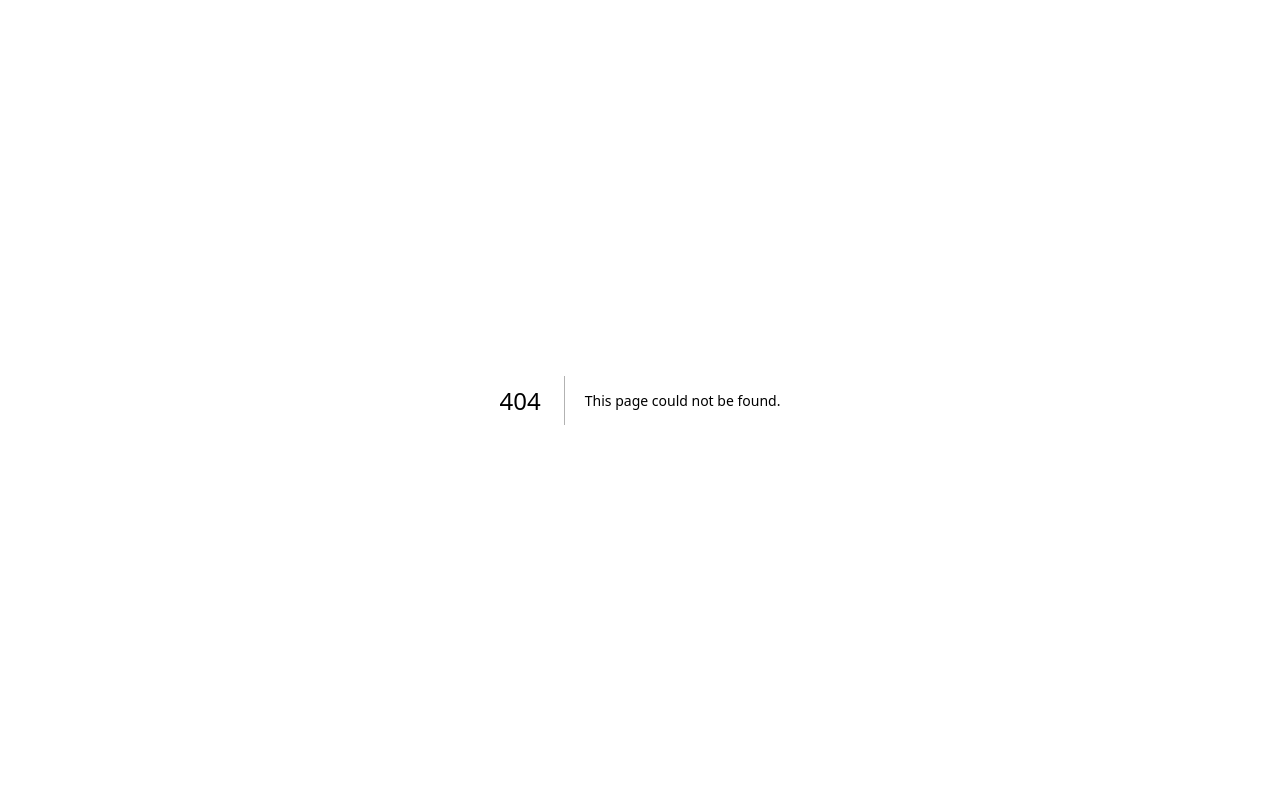
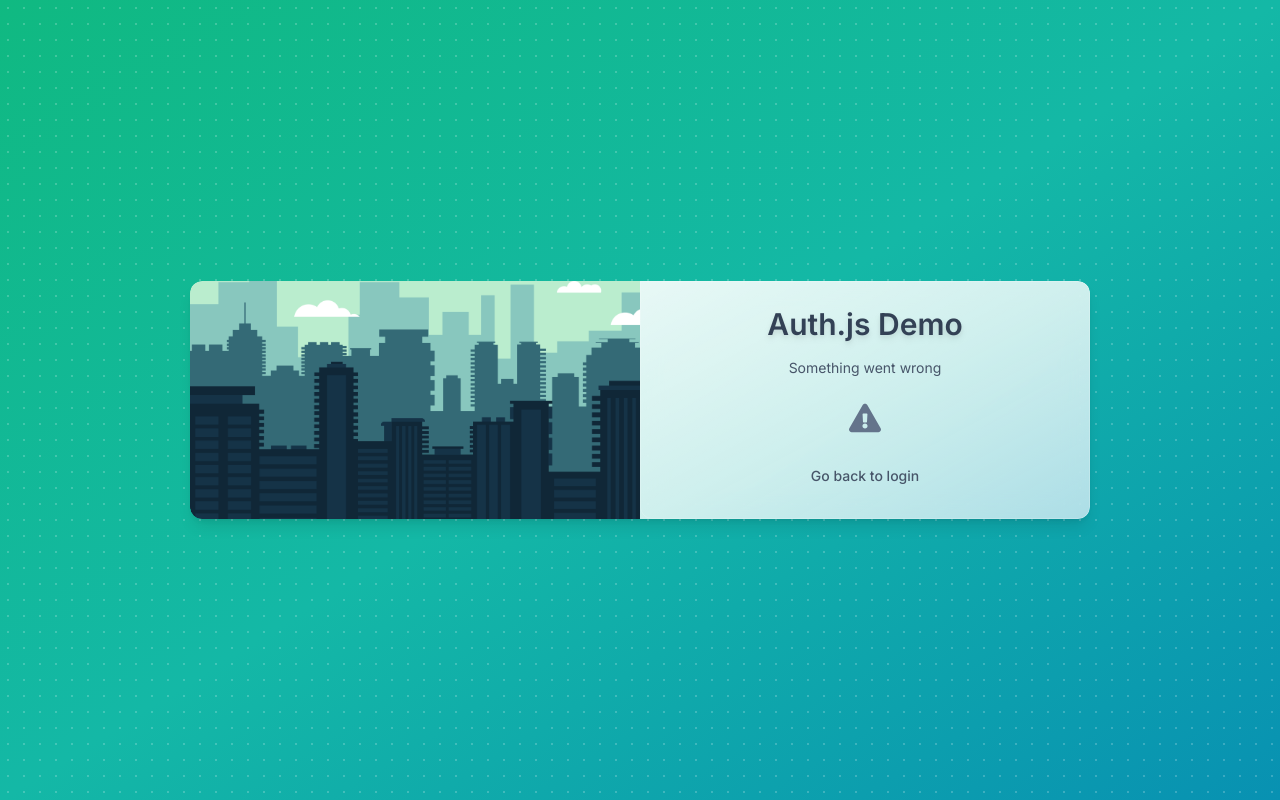
Before and after one commit to neilivanorencia/auth-js-demo, a Next.js app: page /error in a window 1280 px wide. Before the commit this address had no page. Built offline with nearby package versions, Linux system fonts and the light colour scheme.

Commit message:
Implement auth error page

```diff
--- /dev/null
+++ b/app/(auth)/error/page.tsx
@@ -0,0 +1,7 @@
+import { ErrorCard } from "@/components/auth/error-card";
+
+const AuthErrorPage = () => {
+  return <ErrorCard />;
+};
+
+export default AuthErrorPage;
--- a/auth.ts
+++ b/auth.ts
@@ -6,6 +6,10 @@ import { getUserById } from "@/data/user";
 import { db } from "@/lib/db";
 
 export const { auth, handlers, signIn, signOut } = NextAuth({
+  pages: {
+    signIn: "/login",
+    error: "error",
+  },
   events: {
     async linkAccount({ user }) {
       await db.user.update({
--- /dev/null
+++ b/components/auth/error-card.tsx
@@ -0,0 +1,20 @@
+import { BackButton } from "@/components/auth/back-button";
+import { CardWrapper } from "@/components/auth/card-wrapper";
+import { Header } from "@/components/auth/header";
+
+import { FaExclamationTriangle } from "react-icons/fa";
+
+export const ErrorCard = () => {
+  return (
+    <CardWrapper
+      headerLabel="Something went wrong"
+      backButtonLabel="Go back to login"
+      backButtonHref="/login"
+      showSocial={false}
+    >
+      <div className="flex w-full items-center justify-center">
+        <FaExclamationTriangle className="mx-auto h-8 w-8 text-slate-500" />
+      </div>
+    </CardWrapper>
+  );
+};
--- a/routes.ts
+++ b/routes.ts
@@ -1,6 +1,6 @@
 export const publicRoutes = ["/"];
 
-export const authRoutes = ["/login", "/register"];
+export const authRoutes = ["/error", "/login", "/register"];
 
 export const apiAuthPrefix = "/api/auth";
 
```
